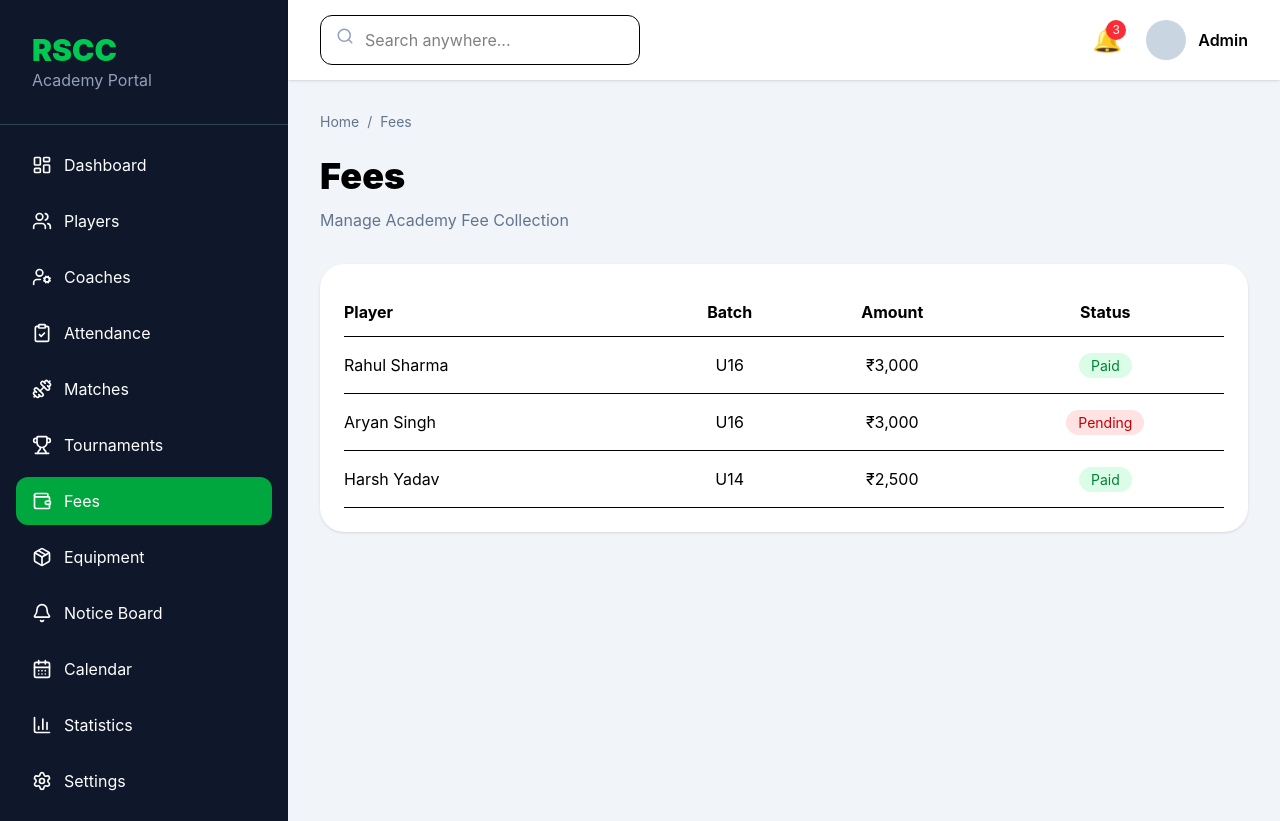
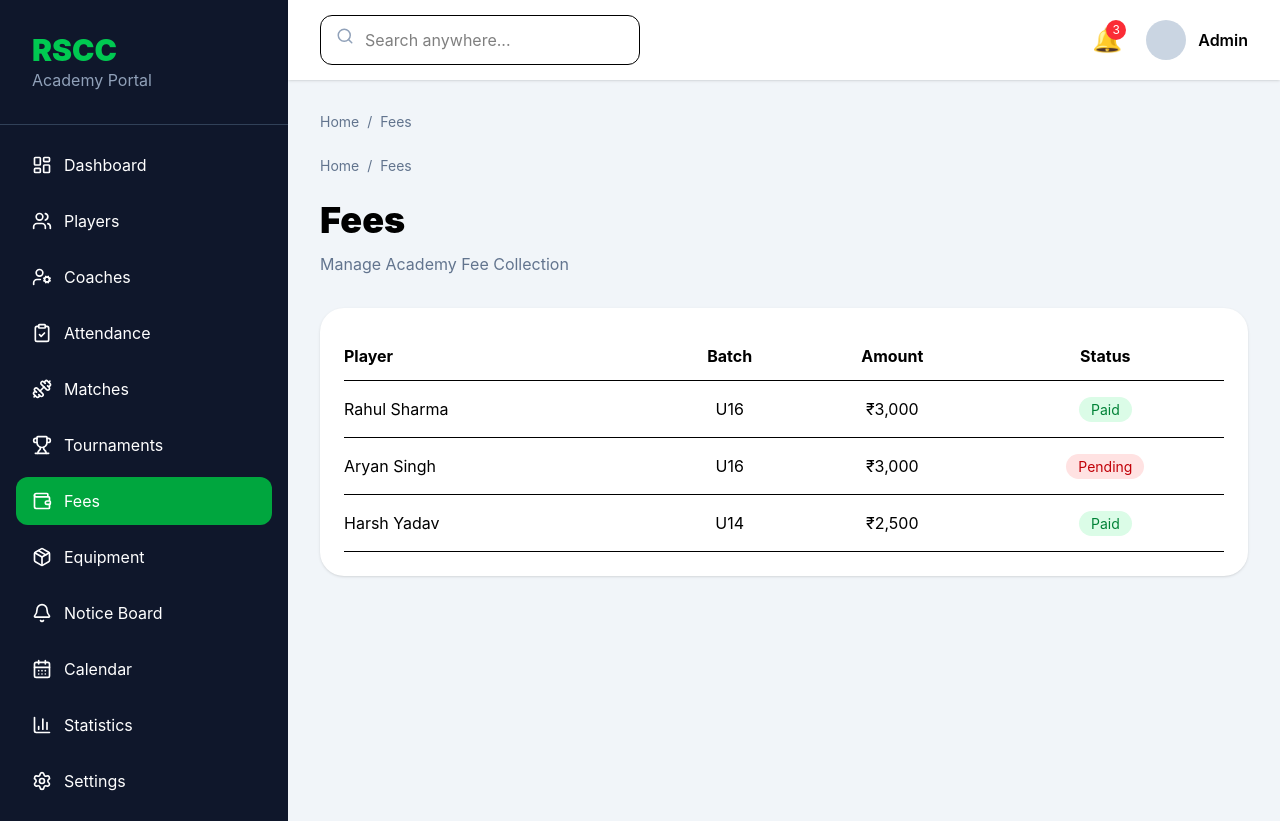
Before and after one commit to apexalphaa/rscc-app, a React (Vite) app in the folder apps/frontend/: page /fees in a window 1280 px wide. Built offline with nearby package versions, Linux system fonts and the light colour scheme.

Commit message:
Update DashboardLayout.jsx

```diff
--- a/apps/frontend/src/layouts/DashboardLayout.jsx
+++ b/apps/frontend/src/layouts/DashboardLayout.jsx
@@ -1,24 +1,26 @@
 import Sidebar from "../components/Sidebar";
-import DashboardHeader from "../components/DashboardHeader";
 import Topbar from "../components/Topbar";
+import Breadcrumb from "../components/Breadcrumb";
 
 export default function DashboardLayout({ children }) {
   return (
-    <div className="min-h-screen bg-slate-100 flex">
+    <div className="min-h-screen flex bg-slate-100">
 
       <Sidebar />
 
-     <div className="flex-1 bg-slate-100 min-h-screen">
+      <div className="flex-1 flex flex-col min-h-screen">
 
-  <Topbar />
+        <Topbar />
 
-  <main className="p-8">
+        <main className="flex-1 p-8 overflow-y-auto">
 
-    {children}
+          <Breadcrumb />
 
-  </main>
+          {children}
 
-</div>
+        </main>
+
+      </div>
 
     </div>
   );
```
